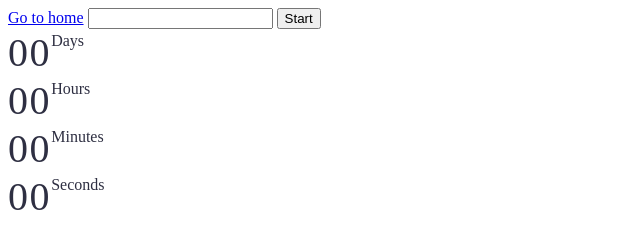
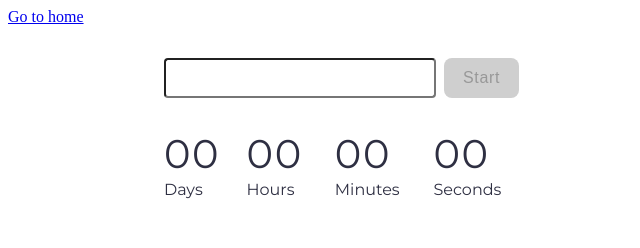
Before and after one commit to olhaHrb/goit-js-hw-10, a website built with Vite: page src/1-timer.html in a window 1280 px wide. Shown: the whole page, without its empty margins (0-640 px from the left). Built offline with nearby package versions, Linux system fonts and the light colour scheme.

Commit message:
timer css

```diff
--- a/src/1-timer.html
+++ b/src/1-timer.html
@@ -5,6 +5,8 @@
   <meta charset="UTF-8" />
   <meta http-equiv="X-UA-Compatible" content="IE=edge" />
   <meta name="viewport" content="width=device-width, initial-scale=1.0" />
+  <link href="https://fonts.googleapis.com/css2?family=Montserrat:ital,wght@0,100..900;1,100..900&display=swap"
+    rel="stylesheet">
   <link rel="stylesheet" href="./css/1-timer.css" />
   <title>Timer</title>
 </head>
@@ -12,8 +14,11 @@
 <body>
   <a href="./index.html">Go to home</a>
 
-  <input type="text" id="datetime-picker" />
-  <button type="button" data-start>Start</button>
+  <div class="form">
+    <input type="text" id="datetime-picker" />
+    <button type="button" data-start>Start</button>
+  </div>
+
 
   <div class="timer">
     <div class="field">
--- a/src/css/1-timer.css
+++ b/src/css/1-timer.css
@@ -1,5 +1,42 @@
+.form {
+    display: flex;
+    gap: 8px;
+    margin-top: 32px;
+    margin-left: 156px;
+}
+
+input {
+    box-sizing: border-box;
+    width: 272px;
+    height: 40px;
+    border-radius: 4px;
+}
+
+button {
+    width: 75px;
+    height: 40px;
+    border-radius:8px;
+    background-color: #CFCFCF;
+    color: #989898;
+    font-size: 16px;
+    font-weight: 500;
+    line-height: 1.5;/* 150% */
+    letter-spacing: 0.64px;
+    border: none;
+}
+
+.timer {
+    display: flex;
+    align-items: flex-start;
+    gap: 24px;
+    width: 346px;
+    margin-top: 32px;
+    margin-left: 156px;
+}
+
 .field {
     display: flex;
+    flex-wrap: wrap;
 }
 
 .value {
```
